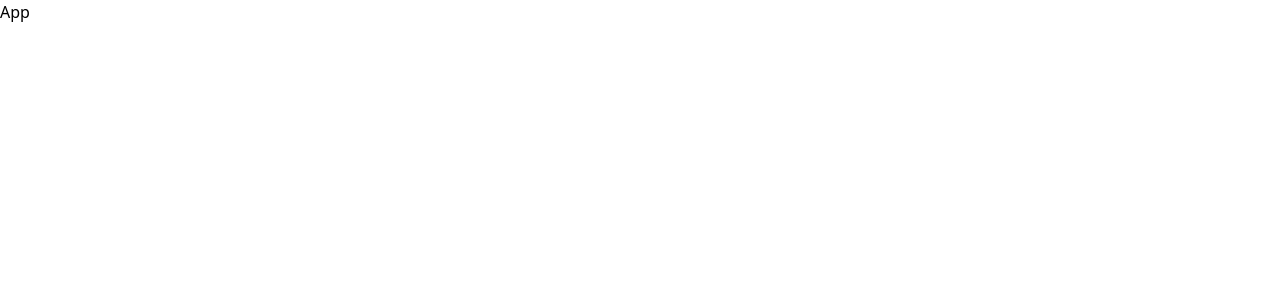
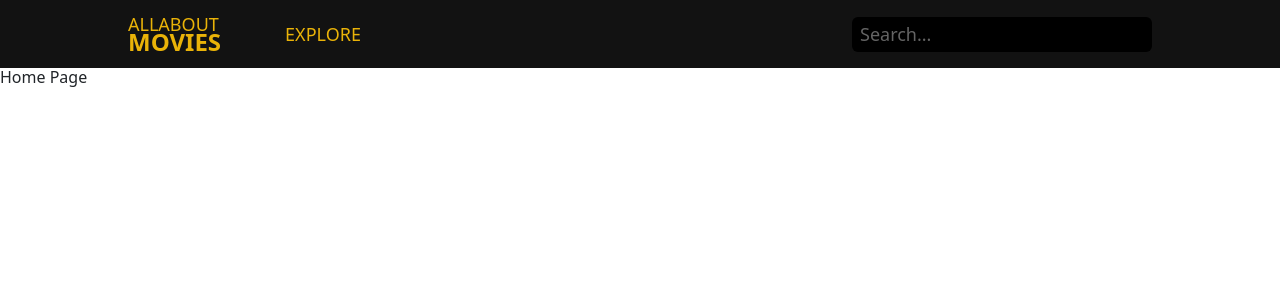
Before and after one commit to killflex/movie-app-react, a React (Vite) app: page / in a window 1280 px wide. Shown: the top 300 px of the page. Built offline with nearby package versions, Linux system fonts and the light colour scheme.

Commit message:
feat(navbar): Add navbar component

```diff
--- a/src/App.tsx
+++ b/src/App.tsx
@@ -1,5 +1,23 @@
+import "bootstrap/dist/css/bootstrap.min.css";
+import Navbar from "./components/Navbar/Navbar";
+import { BrowserRouter, Routes, Route } from "react-router-dom";
+
 function App() {
-  return <div className="">App</div>;
+  return (
+    <div className="">
+      <Navbar />
+      <BrowserRouter>
+        <Routes>
+          <Route path="/" element={<h1>Home Page</h1>} />
+          <Route path="/movies" element={<h1>Movies Page</h1>} />
+          <Route
+            path="/moviedetails/:id"
+            element={<h1>Home Details Page</h1>}
+          />
+        </Routes>
+      </BrowserRouter>
+    </div>
+  );
 }
 
 export default App;
--- /dev/null
+++ b/src/components/Navbar/Navbar.tsx
@@ -0,0 +1,28 @@
+import React from "react";
+
+const Navbar = () => {
+  return (
+    <nav className="bg-[#121212] py-3">
+      <div className="flex flex-row justify-between items-center w-[80%] mx-auto ">
+        <div className="flex flex-row space-x-16">
+          <div className="flex flex-col text-yellow-500">
+            <h1 className="text-lg leading-4">ALLABOUT</h1>
+            <h1 className="text-2xl leading-5 font-semibold">MOVIES</h1>
+          </div>
+          <button className="text-lg text-yellow-500 hover:underline">
+            EXPLORE
+          </button>
+        </div>
+        <div className="">
+          <input
+            placeholder="Search..."
+            className="w-[300px] h-[35px] outline-none px-2 rounded-md bg-black text-[#c2c2c2] text-lg placeholder:text-[#646464]"
+            type="text"
+          />
+        </div>
+      </div>
+    </nav>
+  );
+};
+
+export default Navbar;
```
Also changed, not shown: src/main.tsx (+7 -7 lines).
